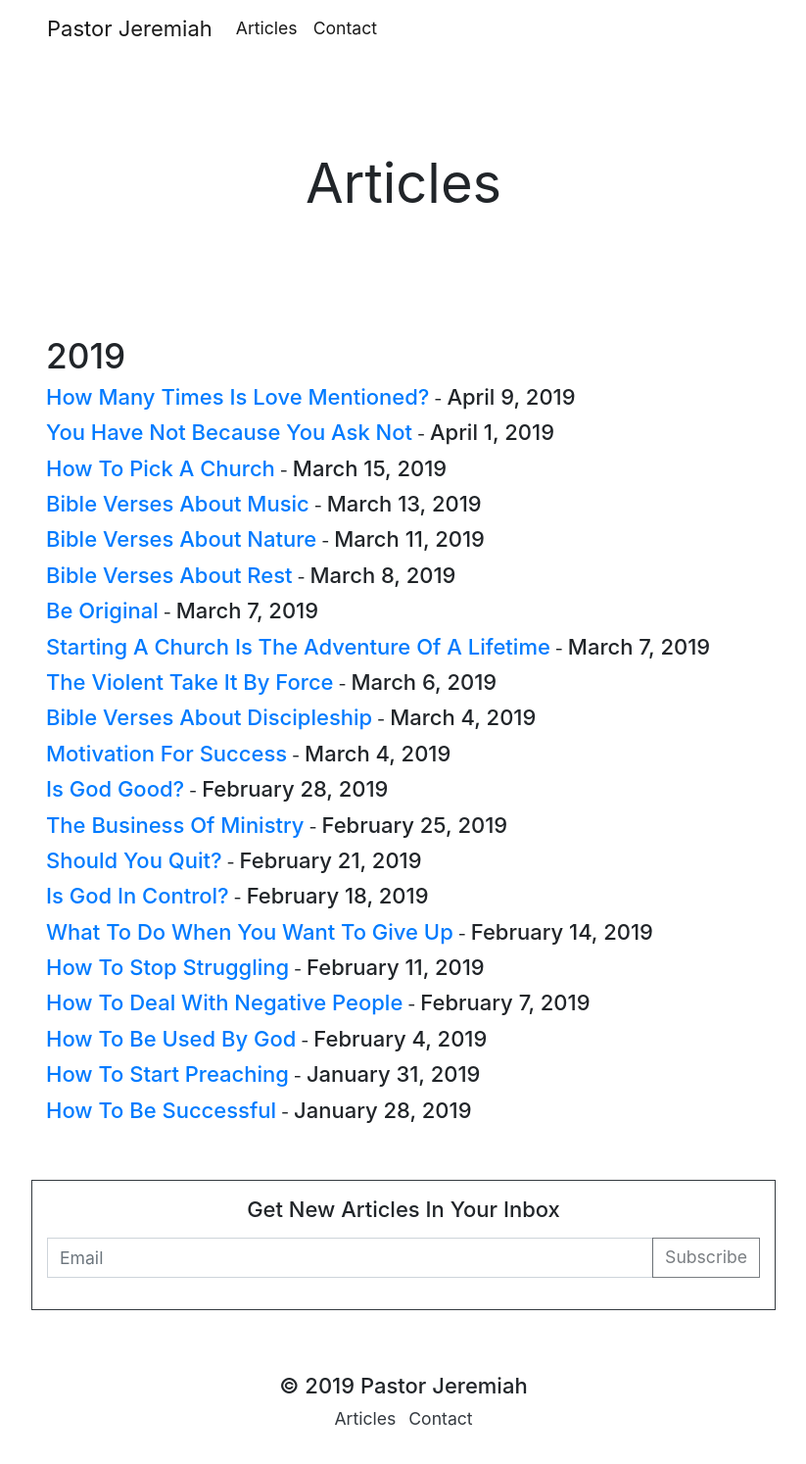
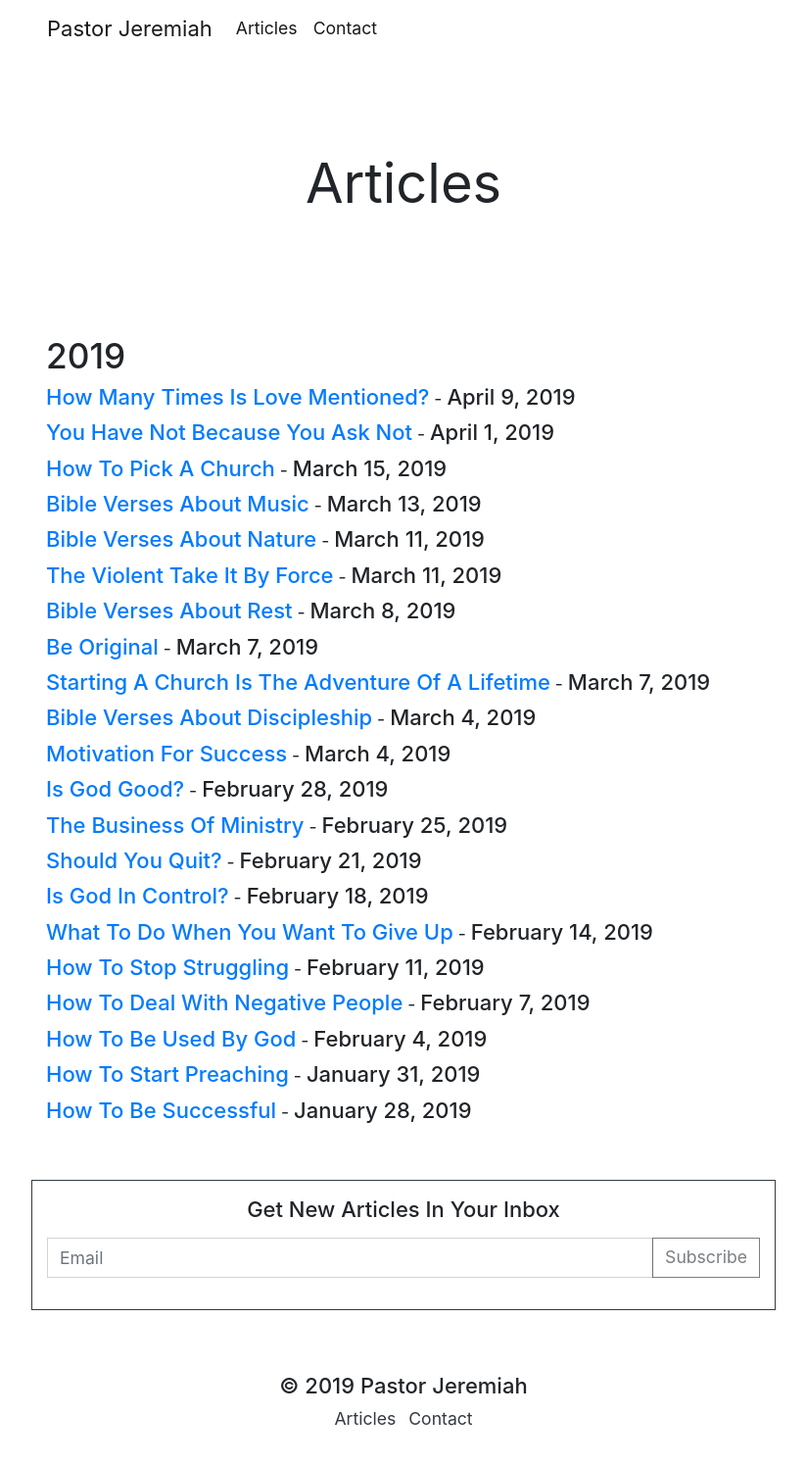
Before and after one commit to jmofyi/pastorjeremiah, a Jekyll site: the page built from articles.html, in a window 1280 px wide. Shown: the whole page at 98% size, without its empty margins (228-1051 px from the left). Built offline with Jekyll 4.4.1, drawn with Linux system fonts in a browser that asks for light colours.

Commit message:
Update from Forestry.io Jeremiah Thomas updated _posts/2019-03-06-the-violent-take-it-by-force.md

```diff
--- a/_posts/2019-03-06-the-violent-take-it-by-force.md
+++ b/_posts/2019-03-06-the-violent-take-it-by-force.md
@@ -3,7 +3,7 @@ image: "/uploads/pastor-jeremiah.jpg"
 layout: post
 title: The Violent Take It By Force
 description: the kingdom of heaven suffers violence and the violent take it by force
-date: 2019-03-06 00:00:00 -0500
+date: 2019-03-11 00:00:00 -0400
 tags: []
 
 ---
```
Also changed, not shown: .forestry/front_matter/templates/post.yml.
